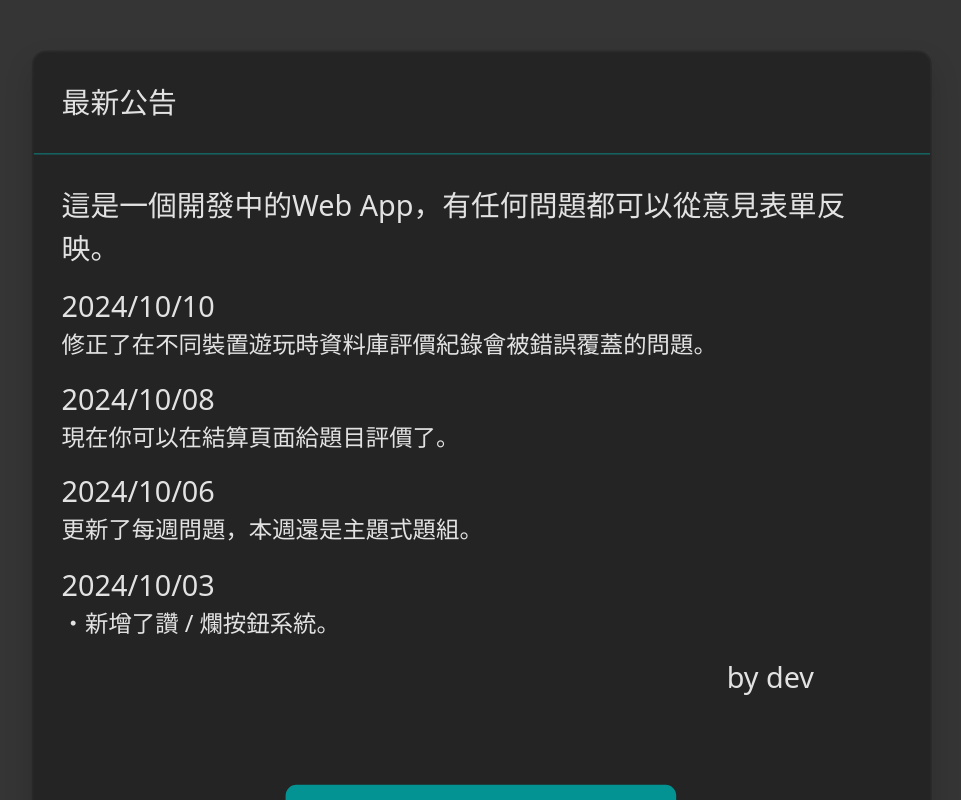
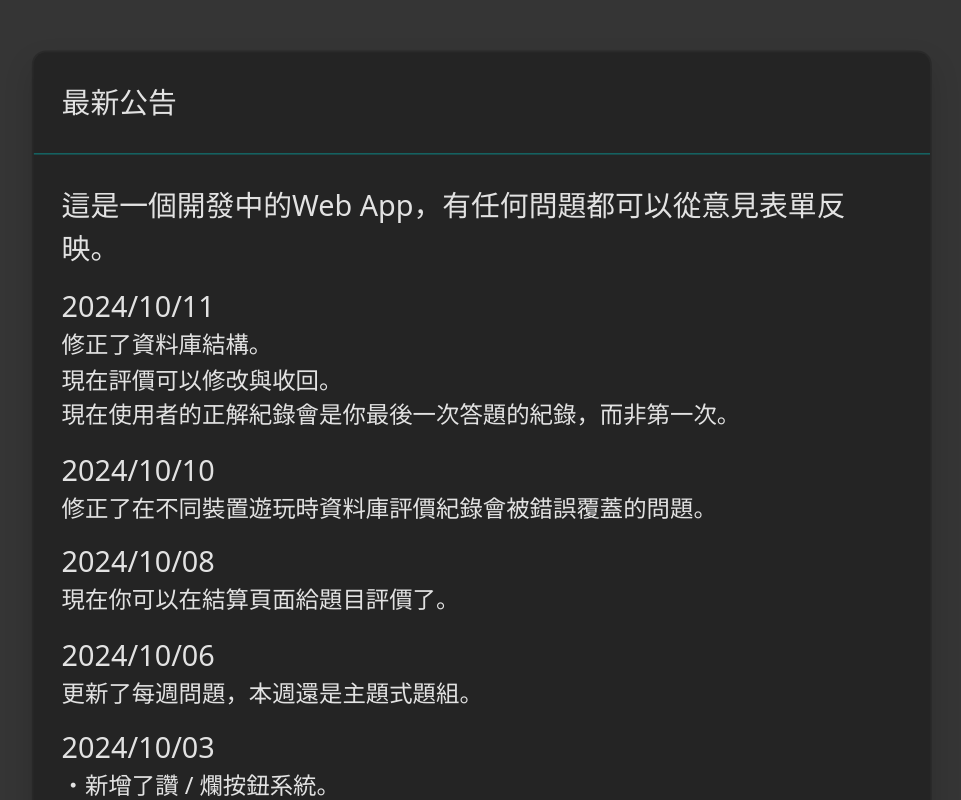
Before and after one commit to Yuduki-Tei/crying-chair-quiz, a Vue app: page /menu in a window 1280 px wide. Shown: the top 800 px of the page, without its empty margins (159-1120 px from the left). Built offline with nearby package versions, Linux system fonts and the light colour scheme; no server answers; sample sign-in values are in the browser's storage.

Commit message:
text chagne

```diff
--- a/src/components/HelloBanner.vue
+++ b/src/components/HelloBanner.vue
@@ -3,6 +3,10 @@
     <p class="mb-1">
       這是一個開發中的Web App，有任何問題都可以從意見表單反映。
     </p>
+    <p class="mt-2 mb-0">2024/10/11</p>
+    <li>修正了資料庫結構。</li>
+    <li>現在評價可以修改與收回。</li>
+    <li>現在使用者的正解紀錄會是你最後一次答題的紀錄，而非第一次。</li>
     <p class="mt-2 mb-0">2024/10/10</p>
     <li>修正了在不同裝置遊玩時資料庫評價紀錄會被錯誤覆蓋的問題。</li>
     <p class="mt-2 mb-0">2024/10/08</p>
@@ -22,7 +26,7 @@ export default defineComponent({
   name: "HelloBanner",
   components: { Modal },
   setup() {
-    const helloID = "20241008";
+    const helloID = "20241011";
     const showModal = ref<boolean>(true);
 
     if (
```
